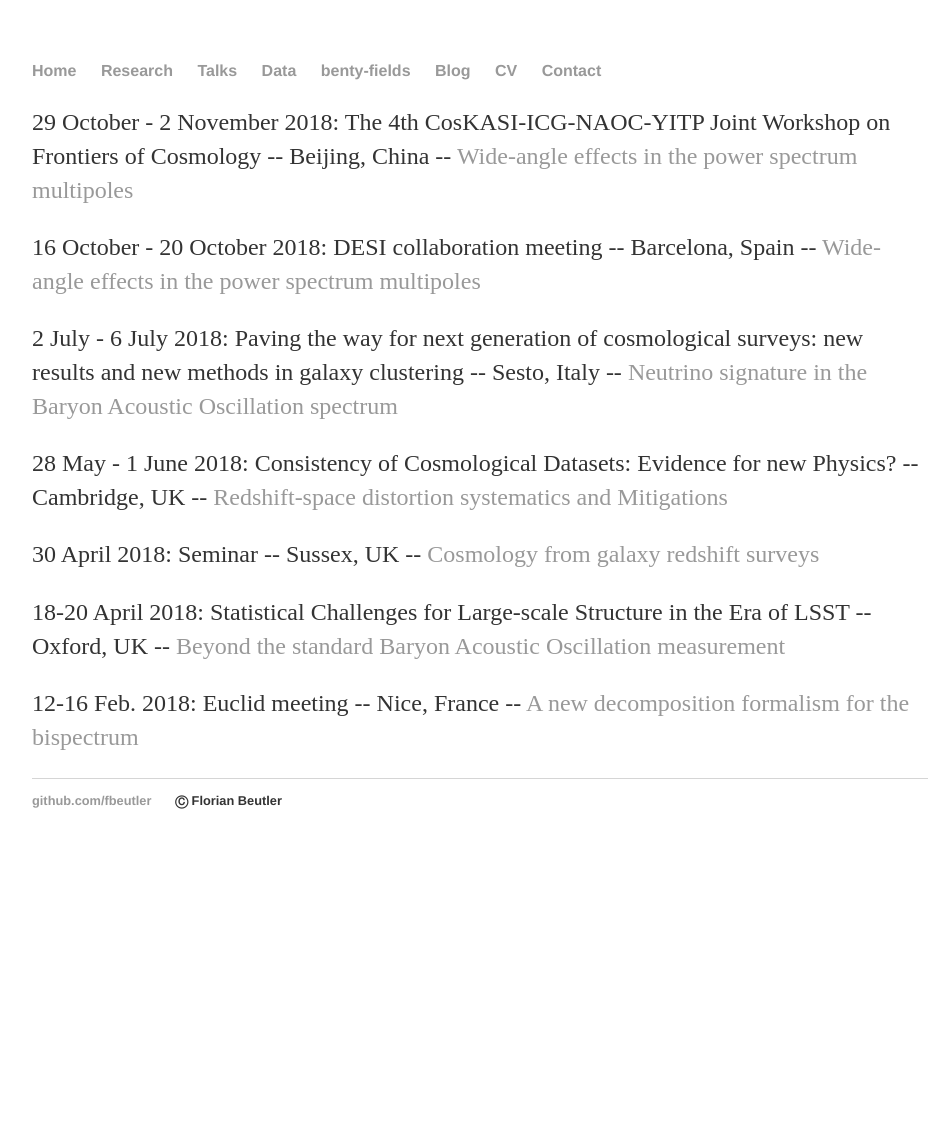
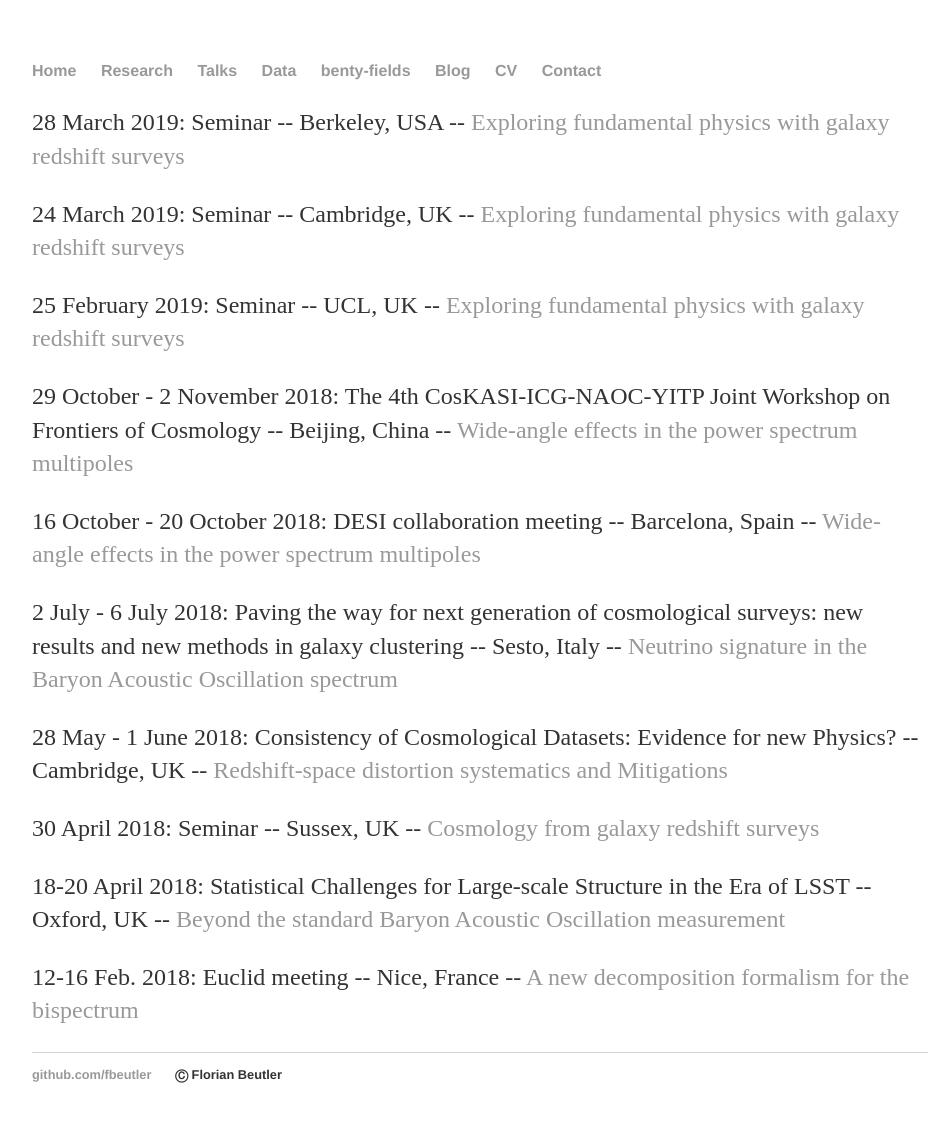
Before and after one commit to fbeutler/fbeutler.github.io, a Jekyll site: the page built from talks/talks.html, in a window 1280 px wide. Shown: the whole page, without its empty margins (160-1109 px from the left). Built offline with Jekyll 4.4.1, drawn with Linux system fonts in a browser that asks for light colours; before the commit the page ends 900 px from its top, so only the background shows below that.

Commit message:
Update talks.html

```diff
--- a/talks/talks.html
+++ b/talks/talks.html
@@ -4,6 +4,15 @@ title: My talks
 ---
 
 <div id="talks">
+  <p>
+    28 March 2019: Seminar -- Berkeley, USA -- <a href='/static/Berkeley_RPM_2019.pdf' target="_blank">Exploring fundamental physics with galaxy redshift surveys</a>
+  </p>
+  <p>
+    24 March 2019: Seminar -- Cambridge, UK -- <a href='/static/Cambridge_2019.pdf' target="_blank">Exploring fundamental physics with galaxy redshift surveys</a>
+  </p>
+  <p>
+    25 February 2019: Seminar -- UCL, UK -- <a href='/static/UCL_2019.pdf' target="_blank">Exploring fundamental physics with galaxy redshift surveys</a>
+  </p>
   <p>
     29 October - 2 November 2018: The 4th CosKASI-ICG-NAOC-YITP Joint Workshop on Frontiers of Cosmology -- Beijing, China -- <a href='/static/Beijing_2018.pdf' target="_blank">Wide-angle effects in the power spectrum multipoles</a>
   </p>
```
